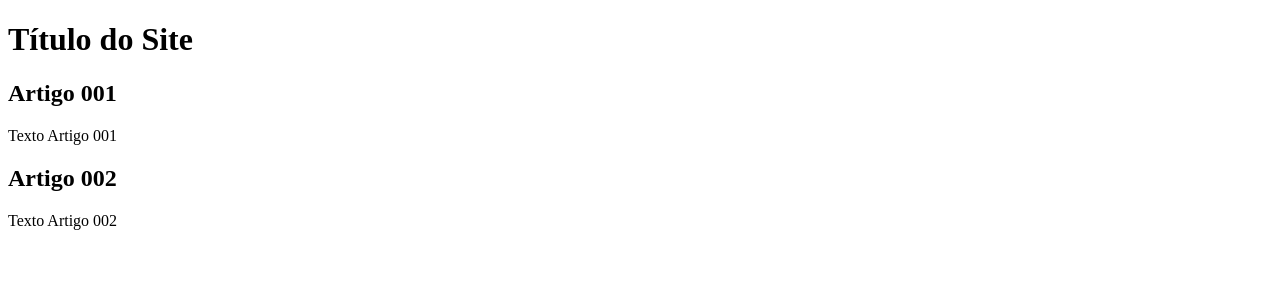
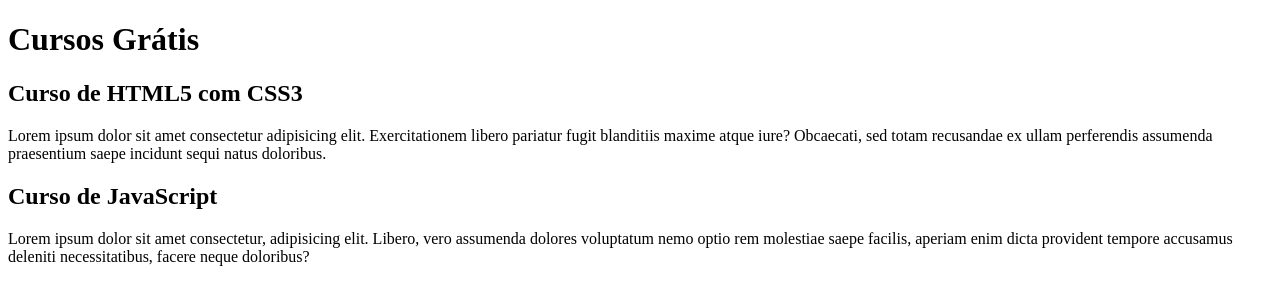
Before and after one commit to LucasMity/projeto-site, a plain HTML site: page index.html in a window 1280 px wide. Drawn offline with Linux system fonts and the light colour scheme.

Commit message:
Comecei a escrever o conteúdo

```diff
--- a/index.html
+++ b/index.html
@@ -9,15 +9,15 @@
 <body>
     <main>
         <header>
-            <h1>Título do Site</h1>
+            <h1>Cursos Grátis</h1>
         </header>
         <article>
-            <h2>Artigo 001</h2>
-            <p>Texto Artigo 001</p>
+            <h2>Curso de HTML5 com CSS3</h2>
+            <p>Lorem ipsum dolor sit amet consectetur adipisicing elit. Exercitationem libero pariatur fugit blanditiis maxime atque iure? Obcaecati, sed totam recusandae ex ullam perferendis assumenda praesentium saepe incidunt sequi natus doloribus.</p>
         </article>
         <article>
-            <h2>Artigo 002</h2>
-            <p>Texto Artigo 002</p>
+            <h2>Curso de JavaScript</h2>
+            <p>Lorem ipsum dolor sit amet consectetur, adipisicing elit. Libero, vero assumenda dolores voluptatum nemo optio rem molestiae saepe facilis, aperiam enim dicta provident tempore accusamus deleniti necessitatibus, facere neque doloribus?</p>
         </article>
     </main>
 </body>
```
